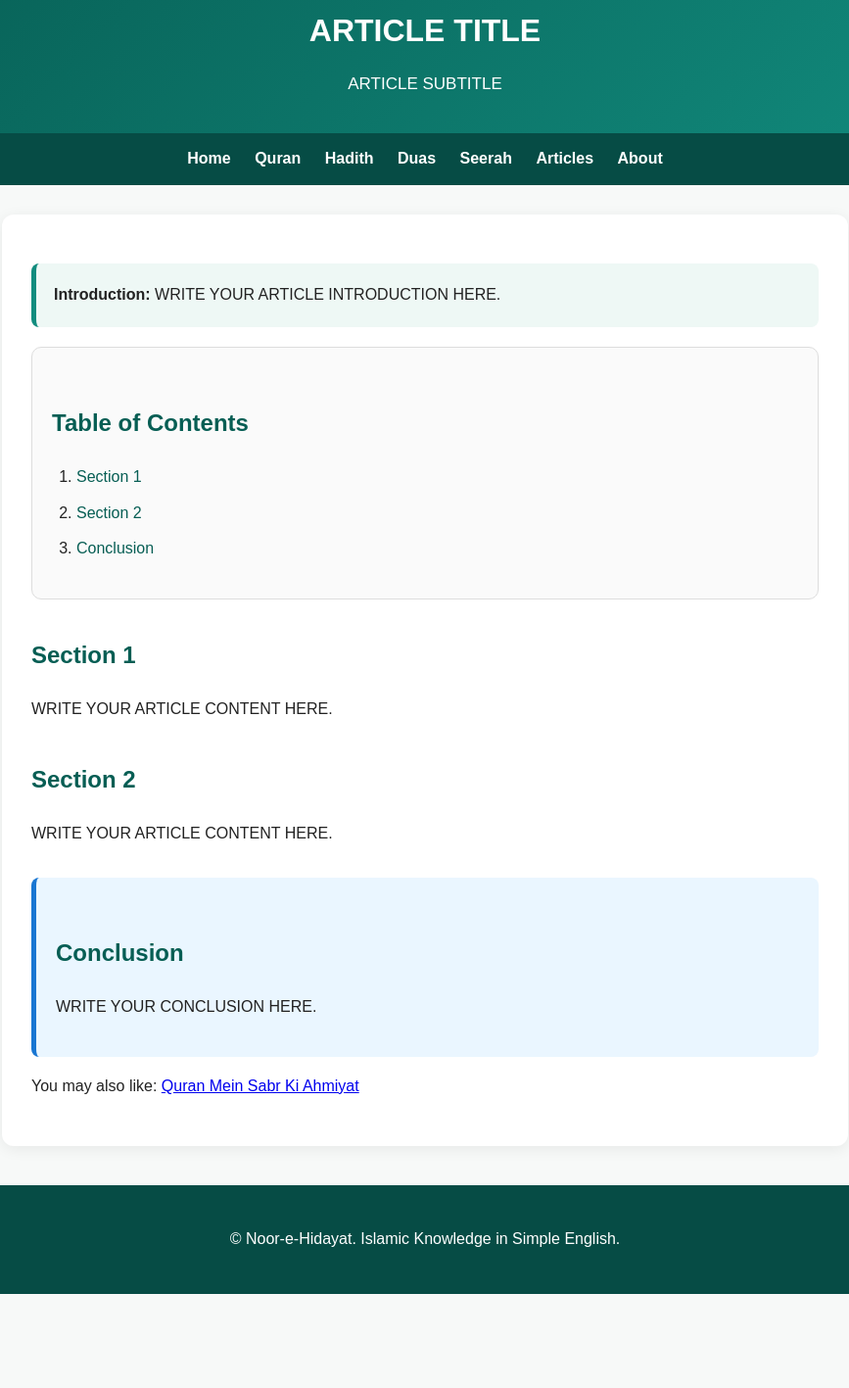
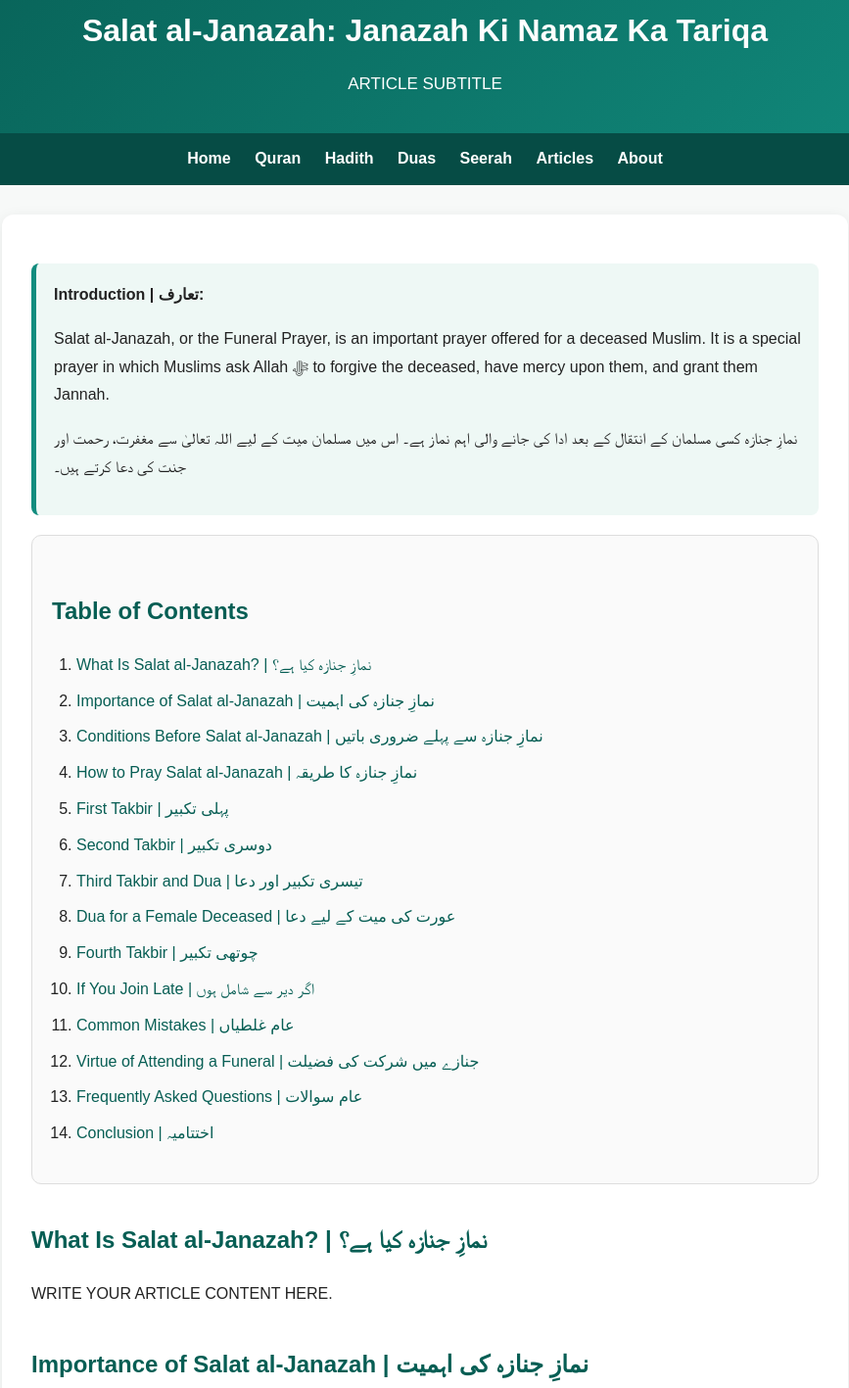
Before and after one commit to khanbhai5555313-ship-it/noor-e-hidayat, a plain HTML site: page janazah-ki-namaz-ka-tariqa.html in a window 1280 px wide. Shown: the part 32-1449 px from the top of the page at 98% size, without its empty margins (206-1073 px from the left). Before the commit the page ends 1353 px from the top, so only its background shows below. Drawn offline with Linux system fonts and the light colour scheme.

Commit message:
Update and rename article-template.html to janazah-ki-namaz-ka-tariqa.html

```diff
--- a/article-template.html
+++ b/janazah-ki-namaz-ka-tariqa.html
@@ -4,10 +4,9 @@
   <meta charset="UTF-8">
   <meta name="viewport" content="width=device-width, initial-scale=1.0">
 
-  <title>ARTICLE TITLE | Noor-e-Hidayat</title>
+  <title>Salat al-Janazah: Janazah Ki Namaz Ka Tariqa | Noor-e-Hidayat</title>
 
-  <meta name="description"
-        content="ARTICLE DESCRIPTION">
+  <meta name="description" content="Learn how to pray Salat al-Janazah step by step in English and Urdu, including four Takbirs, Arabic duas with translations, and important rules of the funeral prayer.">
 
   <meta name="author" content="Noor-e-Hidayat">
   <meta name="robots" content="index, follow">
@@ -259,7 +258,7 @@
 <body>
 
 <header>
-  <h1>ARTICLE TITLE</h1>
+  <h1>Salat al-Janazah: Janazah Ki Namaz Ka Tariqa</h1>
   <p>ARTICLE SUBTITLE</p>
 </header>
 
@@ -278,25 +277,46 @@
   <article>
 
     <div class="intro">
-      <strong>Introduction:</strong>
-      WRITE YOUR ARTICLE INTRODUCTION HERE.
-    </div>
+  <strong>Introduction | تعارف:</strong>
+  <p>Salat al-Janazah, or the Funeral Prayer, is an important prayer offered for a deceased Muslim. It is a special prayer in which Muslims ask Allah ﷻ to forgive the deceased, have mercy upon them, and grant them Jannah.</p>
+
+  <p>نمازِ جنازہ کسی مسلمان کے انتقال کے بعد ادا کی جانے والی اہم نماز ہے۔ اس میں مسلمان میت کے لیے اللہ تعالیٰ سے مغفرت، رحمت اور جنت کی دعا کرتے ہیں۔</p>
+</div>
 
     <div class="toc">
       <h2>Table of Contents</h2>
       <ol>
-        <li><a href="#section1">Section 1</a></li>
-        <li><a href="#section2">Section 2</a></li>
-        <li><a href="#conclusion">Conclusion</a></li>
-      </ol>
+  <li><a href="#what-is-janazah">What Is Salat al-Janazah? | نمازِ جنازہ کیا ہے؟</a></li>
+  <li><a href="#importance">Importance of Salat al-Janazah | نمازِ جنازہ کی اہمیت</a></li>
+  <li><a href="#conditions">Conditions Before Salat al-Janazah | نمازِ جنازہ سے پہلے ضروری باتیں</a></li>
+  <li><a href="#method">How to Pray Salat al-Janazah | نمازِ جنازہ کا طریقہ</a></li>
+  <li><a href="#first-takbir">First Takbir | پہلی تکبیر</a></li>
+  <li><a href="#second-takbir">Second Takbir | دوسری تکبیر</a></li>
+  <li><a href="#third-takbir">Third Takbir and Dua | تیسری تکبیر اور دعا</a></li>
+  <li><a href="#female-deceased">Dua for a Female Deceased | عورت کی میت کے لیے دعا</a></li>
+  <li><a href="#fourth-takbir">Fourth Takbir | چوتھی تکبیر</a></li>
+  <li><a href="#late-joiner">If You Join Late | اگر دیر سے شامل ہوں</a></li>
+  <li><a href="#common-mistakes">Common Mistakes | عام غلطیاں</a></li>
+  <li><a href="#virtue">Virtue of Attending a Funeral | جنازے میں شرکت کی فضیلت</a></li>
+  <li><a href="#faq">Frequently Asked Questions | عام سوالات</a></li>
+  <li><a href="#conclusion">Conclusion | اختتامیہ</a></li>
+</ol>
     </div>
 
-    <h2 id="section1">Section 1</h2>
+    <h2 id="what-is-janazah">What Is Salat al-Janazah? | نمازِ جنازہ کیا ہے؟</h2>
     <p>
       WRITE YOUR ARTICLE CONTENT HERE.
     </p>
 
-    <h2 id="section2">Section 2</h2>
+    <h2 id="importance">Importance of Salat al-Janazah | نمازِ جنازہ کی اہمیت</h2>
+
+<p><strong>English:</strong> Salat al-Janazah is an important act of worship and a way for Muslims to pray for the deceased. It is an opportunity to ask Allah ﷻ to forgive the deceased, have mercy upon them, and grant them a good place in the Hereafter.</p>
+
+<p><strong>اردو:</strong> نمازِ جنازہ ایک اہم عبادت ہے اور میت کے لیے دعا کرنے کا ذریعہ ہے۔ اس کے ذریعے مسلمان اللہ تعالیٰ سے میت کی مغفرت، رحمت اور آخرت میں بھلائی کی دعا کرتے ہیں۔</p>
+
+<p><strong>English:</strong> The Prophet Muhammad ﷺ encouraged Muslims to attend funerals and pray for the deceased. Attending a funeral also reminds a believer of death and the temporary nature of this worldly life.</p>
+
+<p><strong>اردو:</strong> رسول اللہ ﷺ نے مسلمانوں کو جنازوں میں شرکت کرنے اور میت کے لیے دعا کرنے کی ترغیب دی۔ جنازے میں شرکت انسان کو موت اور دنیاوی زندگی کی ناپائیداری کی یاد بھی دلاتی ہے۔</p>
     <p>
       WRITE YOUR ARTICLE CONTENT HERE.
     </p>
```
